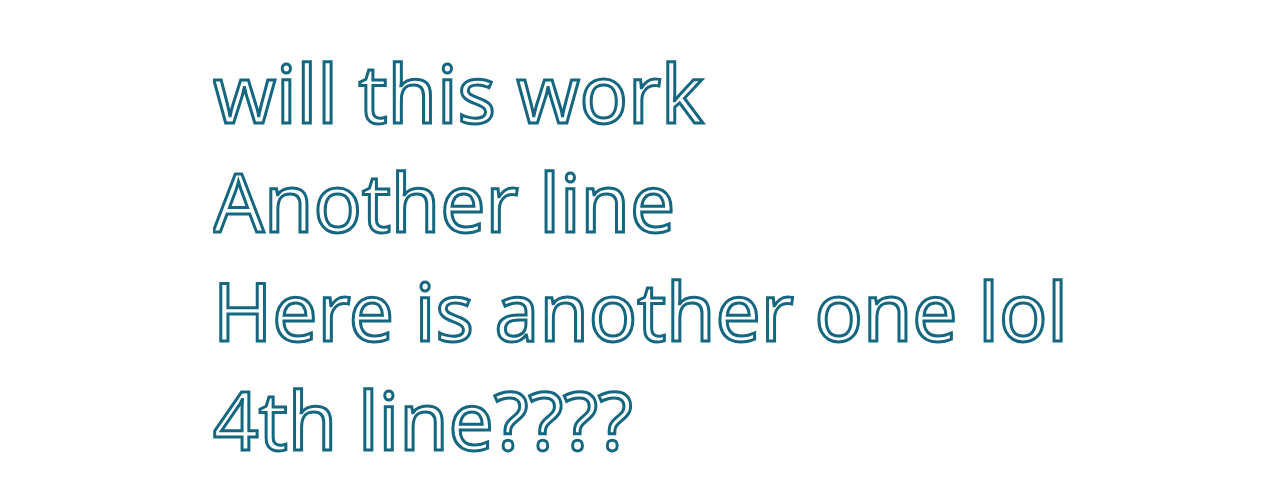
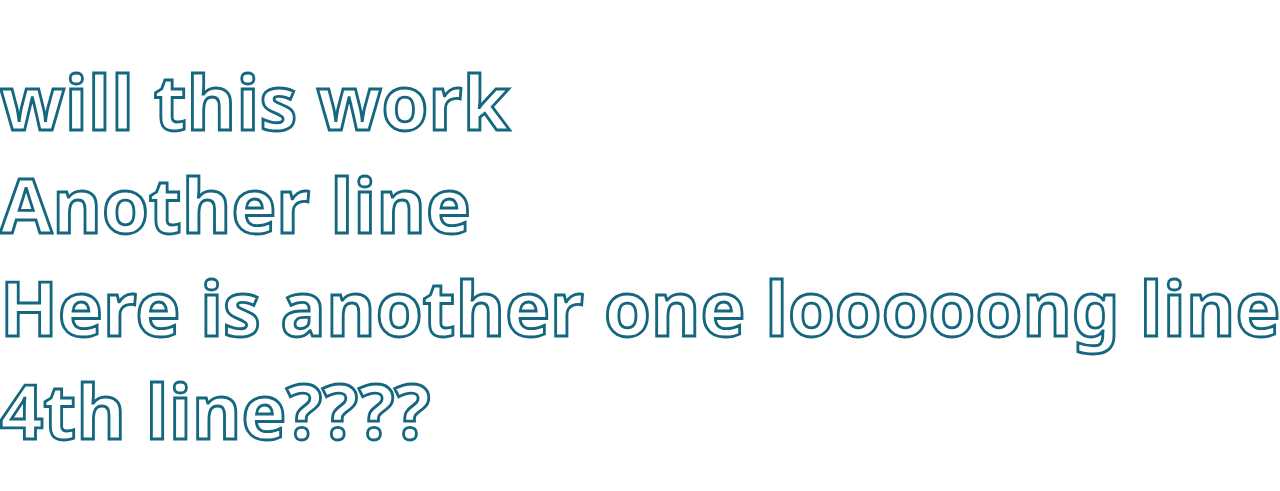
Before and after one commit to gh0st-del/UNDERFLOW, a React (Vite) app: page / in a window 1280 px wide. Shown: the part 145-636 px from the top of the page. Built offline with nearby package versions, Linux system fonts and the light colour scheme.

Commit message:
Add font weight control to TextOutline props

```diff
--- a/src/App.jsx
+++ b/src/App.jsx
@@ -5,8 +5,9 @@ function App()
   return (
     <div className="w-full h-dvh flex justify-center items-center">
       <TextOutline
-        text={"will this work\nAnother line\nHere is another one lol\n4th line????"}
-        fontSize={"5rem"}
+        text={"will this work\nAnother line\nHere is another one looooong line\n4th line????"}
+        fontSize={5}
+        fontWeight={"bold"}
         outlineColor={"#156780"}
         outlineWidth={3}
       ></TextOutline>
--- a/src/components/TextOutline.jsx
+++ b/src/components/TextOutline.jsx
@@ -7,10 +7,11 @@ import { useRef, useState } from "react";
  * @param {Object} props - Component properties.
  * @param {string} props.text - Text content to display. Use `\n` to indicate line breaks; the component will render each line separately.
  * @param {number} props.fontSize - Font size in `rem` units.
+ * @param {number|string} props.fontWeight - Font weight of the text (e.g., `normal`, `bold`, `400`, `700`).
  * @param {number} props.outlineWidth - Outline width in `px`.
  * @param {string} props.outlineColor - Color of the text outline (CSS color string).
  */
-function TextOutline({text, fontSize, outlineWidth, outlineColor})
+function TextOutline({text, fontSize, fontWeight, outlineWidth, outlineColor})
 {
     const [height, SetHeight] = useState(0);
     const textRef = useRef(null);
@@ -48,14 +49,15 @@ function TextOutline({text, fontSize, outlineWidth, outlineColor})
         svg.setAttribute("width", maxWidth);
         svg.setAttribute("height", totalHeight);
         svg.setAttribute("viewBox", `0 0 ${maxWidth} ${totalHeight}`);
-    }, [text, fontSize, outlineWidth, outlineColor]);
+    }, [text, fontSize, outlineWidth, outlineColor, fontWeight]);
 
 
     return (
         <svg xmlns="http://www.w3.org/2000/svg">
             <text
                 ref={textRef}
-                fontSize={fontSize}
+                fontSize={`${fontSize}rem`}
+                fontWeight={fontWeight}
                 stroke={outlineColor}
                 strokeWidth={outlineWidth}
                 fill="none"
```
